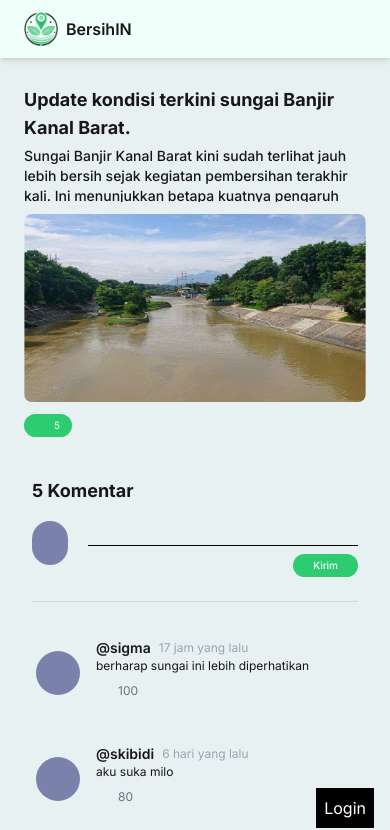
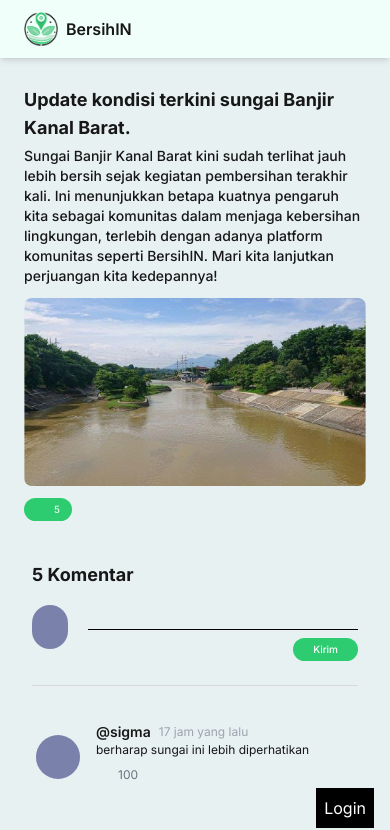
Before and after one commit to MDAlviano/BersihIN, a Next.js app: page /article/detail in a window 390 px wide. Shown: the top 830 px of the page. Built offline with nearby package versions, Linux system fonts and the light colour scheme; some icons are missing.

Commit message:
fix dikit

```diff
--- a/src/app/article/detail/page.tsx
+++ b/src/app/article/detail/page.tsx
@@ -30,7 +30,7 @@ export default function Page() {
         <Image src={exampleImg} alt="leadership" className="my-3 lg:my-0 rounded-lg w-full h-fit lg:w-[570px] lg:h-[320px]" />
         <div className="flex flex-col gap-1 lg:gap-3 self-center">
           <h4 className="text-lg lg:text-2xl font-bold">Update kondisi terkini sungai Banjir Kanal Barat.</h4>
-          <p className="h-14 overflow-hidden lg:h-fit text-sm lg:text-sm font-medium self-center">
+          <p className="lg:h-fit text-sm lg:text-sm font-medium self-center">
             Sungai Banjir Kanal Barat kini sudah terlihat jauh lebih bersih sejak kegiatan pembersihan terakhir kali. Ini menunjukkan betapa kuatnya pengaruh kita sebagai komunitas dalam menjaga kebersihan lingkungan, terlebih dengan adanya
             platform komunitas seperti BersihIN. Mari kita lanjutkan perjuangan kita kedepannya!
           </p>
```
